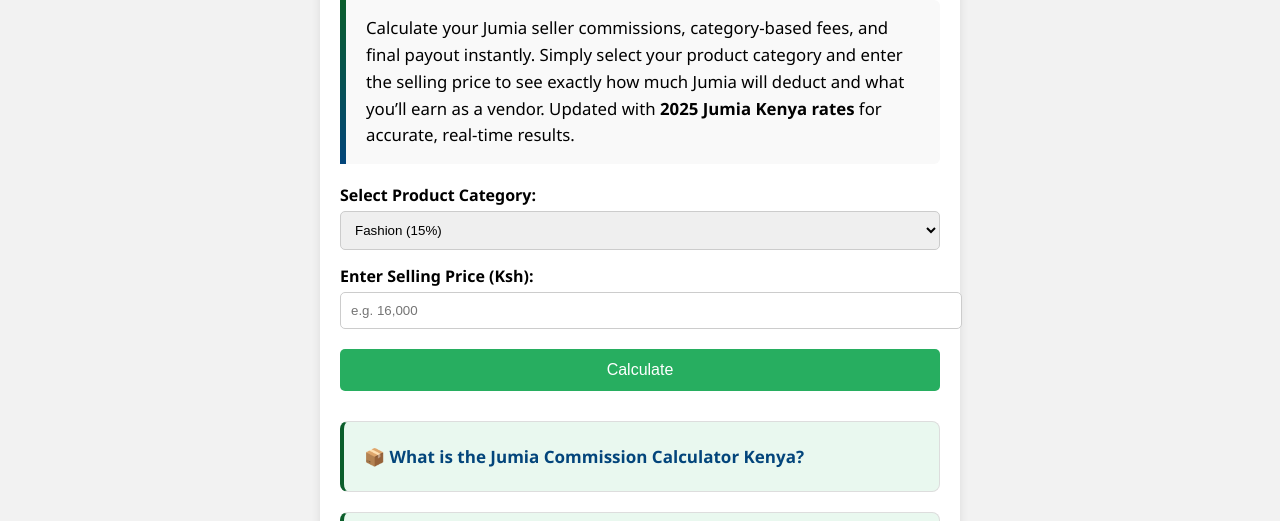
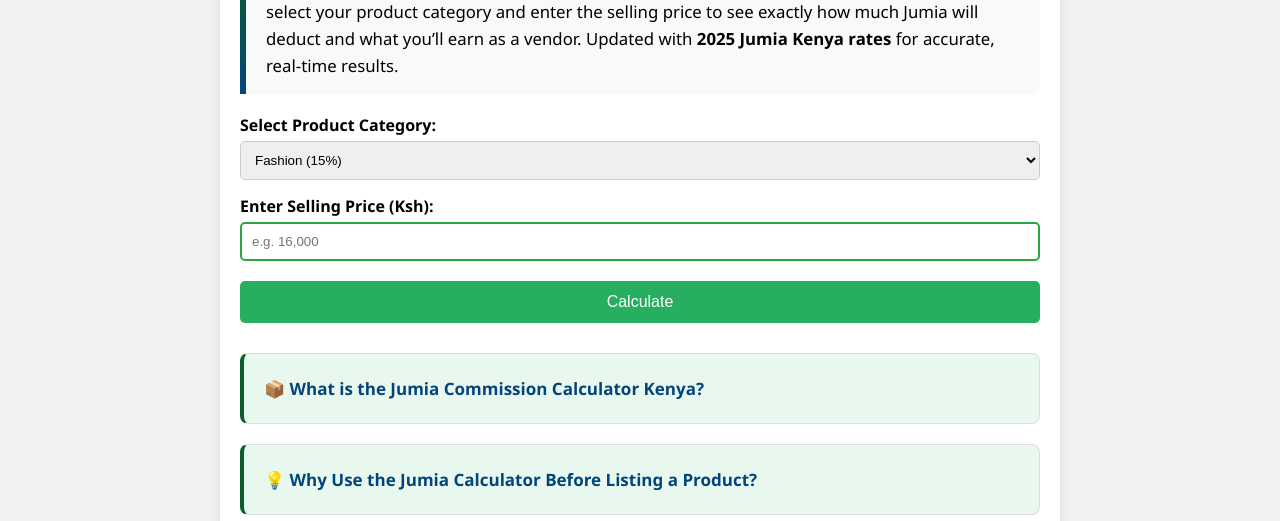
Before and after one commit to chachasgifts/jazaloan, a plain HTML site: page jumia-calculator.html in a window 1280 px wide. Shown: the part 279-800 px from the top of the page. Drawn offline with nearby package versions, Linux system fonts and the light colour scheme.

Commit message:
Update jumia-calculator.html

```diff
--- a/jumia-calculator.html
+++ b/jumia-calculator.html
@@ -248,7 +248,7 @@
   box-shadow: 0 2px 6px rgba(0, 0, 0, 0.05);
 }
     .container {
-      max-width: 600px;
+      max-width: 800px;
       margin: 30px auto;
       background: #fff;
       padding: 20px;
@@ -420,6 +420,22 @@
   border-radius: 6px;
   margin-bottom: 20px;
 }
+#vatAmount,
+#price {
+  width: 100%;
+  max-width: 800px;
+  box-sizing: border-box;
+  border: 2px solid #28a745; /* green border */
+  border-radius: 5px;
+}
+
+@media (max-width: 340px) {
+  #vatAmount,
+  #price {
+    max-width: 100%;
+  }
+}
+
 </style>
 
 </head>
@@ -428,7 +444,10 @@
    <header class="site-header fade-in">
     <div id="overlay" class="mobile-overlay"></div>
     <div class="header-content">
-      <img src="Images/logo.png" alt="JazaLoan Logo" class="logo">
+      <a href="index.html">
+  <img src="Images/logo.png" alt="JazaLoan Logo" class="logo">
+</a>
+
      <div id="hamburger" class="hamburger">
   <span></span>
   <span></span>
```
